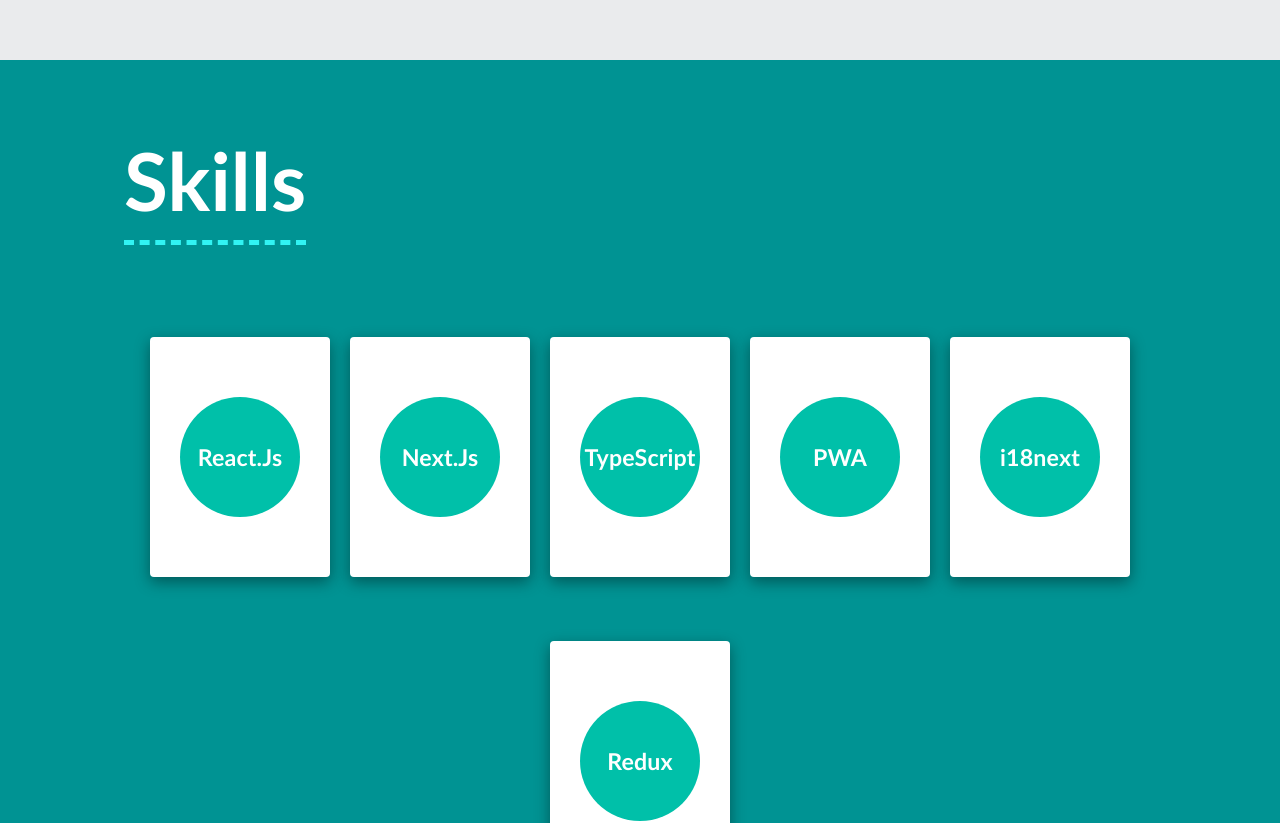
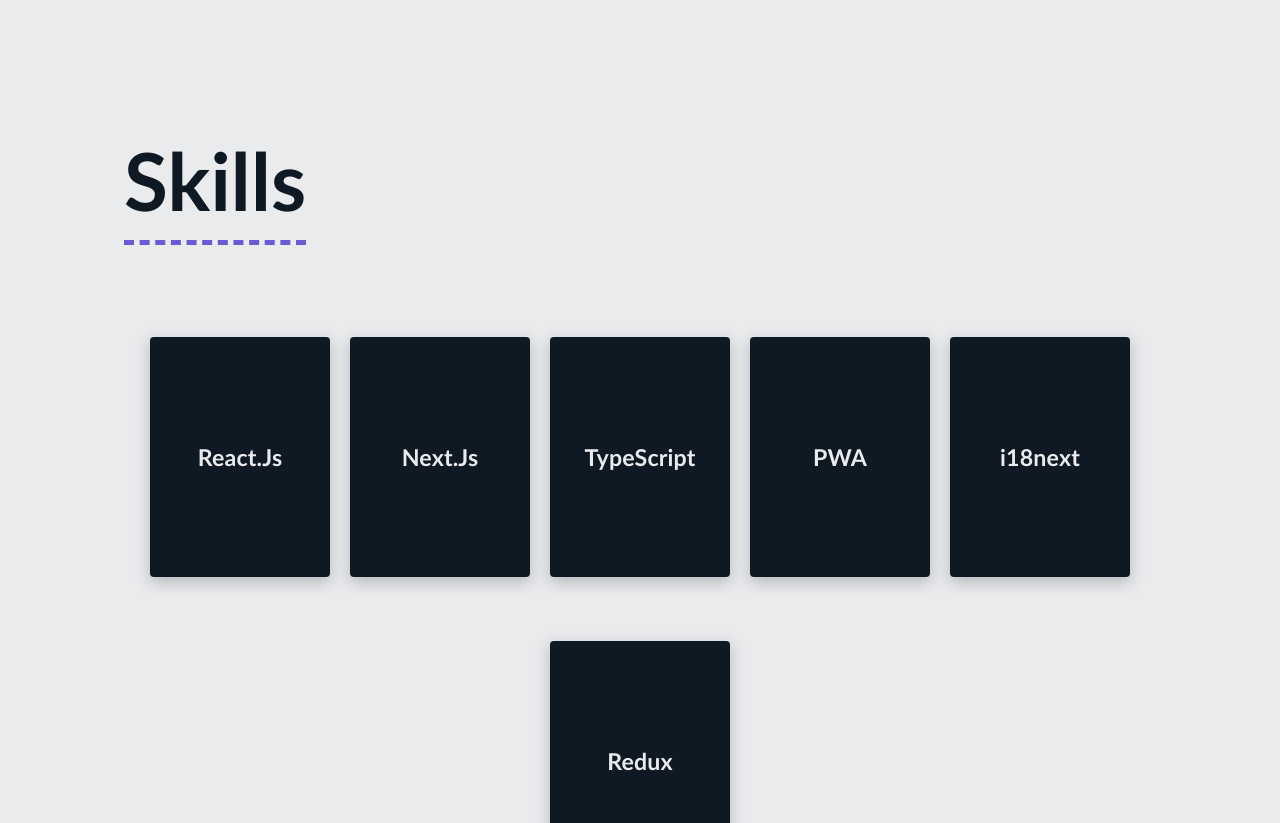
Before and after one commit to sina-olfati/sina-olfati-site, a React (Create React App) app: page /sina-olfati-site/resume in a window 1280 px wide. Shown: the part 440-1263 px from the top of the page. Built offline with nearby package versions, Linux system fonts and the light colour scheme; a web font is replaced by a local one.

Commit message:
Resume: skills: dark mode almost completed

```diff
--- a/src/assets/theme/palette.tsx
+++ b/src/assets/theme/palette.tsx
@@ -74,7 +74,7 @@
               info: {
                 main: '#0F1924',
                 light: '#00000099',
-                lightest: '#0F192470',
+                lightest: '#0F192440',
                 dark: '#eaebed',
               },
             }
@@ -97,7 +97,7 @@
                 // main: '#cdcdcd',
                 main: '#dedede',
                 light: '#eaebed90',
-                lightest: '#eaebed70',
+                lightest: '#eaebed40',
                 dark: '#0F1924',
               },
             }),
--- a/src/components/resume/Describe.css
+++ b/src/components/resume/Describe.css
@@ -34,10 +34,11 @@
     color: var(--mui-palette-info-main);
 }
 
+
+
 /* file */
-
+/*
 .describe-container .file {
-    /* border: solid 1px green; */
     position: absolute;
     bottom: 20px;
     margin: 0 50px;
@@ -85,7 +86,6 @@
     color: rgba(0, 0, 0, 0.7);
     position: relative;
     top: 2px;
-    /* color: rgba(0, 0, 0, 0); */
     transition: 0.4s;
 }
 .describe-container .file p:lang(fa) {
@@ -94,7 +94,7 @@
 .describe-container .file a:hover p {
     margin: 0 5px;
     color: rgb(0, 0, 0);
-}
+} */
 
 @media only screen and (max-width: 860px) {
     .describe-container .describe {
@@ -115,7 +115,7 @@
     .describe-container .describe img {
         width: 100px;
     }
-    .describe-container .file {
+    /* .describe-container .file {
         margin: 0 10px;
     }
     .describe-container .file {
@@ -128,5 +128,5 @@
     }
     .describe-container .file p {
         font-size: 0.9rem;
-    }
+    } */
 }
--- a/src/components/resume/skills/Cards.css
+++ b/src/components/resume/skills/Cards.css
@@ -11,12 +11,12 @@
 }
 .card-body {
     align-items: center;
-    background-image: linear-gradient(0deg,
+    /* background-image: linear-gradient(0deg,
     #0b74cb 0%
     #0b74cb 50%
     #ffffff 50%
     #ffffff 100%
-    );
+    ); */
     display: flex;
     justify-content: center;
     min-height: 100vh;
@@ -33,9 +33,11 @@
 
 .cards-container .cards-card {
     align-items: center;
-    background-color: #ffffff;
+    /* background-color: #ffffff; */
+    background-color: var(--mui-palette-secondary-dark);
     border-radius: 4px;
-    box-shadow: 0 5px 15px rgba(0, 0, 0, 0.4);
+    /* box-shadow: 0 5px 15px rgba(0, 0, 0, 0.4); */
+    box-shadow: 0 5px 15px var(--mui-palette-info-lightest);
     cursor: pointer;
     display: flex;
     justify-content: center;
@@ -79,9 +81,10 @@
 
 .cards-container .cards-card h2 {
     position: absolute;
-    background-color: #00c0a9;
+    /* background-color: var(--mui-palette-primary-main); */
     border-radius: 50%;
-    color: #ffffff;
+    /* color: #ffffff; */
+    color: var(--mui-palette-info-dark);
     font-size: 1.45rem;
     text-align: center;
     transition: box-shadow 0.5s ease;
@@ -95,9 +98,10 @@
 .cards-container .cards-card:hover h2,
 .cards-container .cards-card:focus h2,
 .cards-container .cards-card:active h2 {
-    background-color: #ffffff;
-    box-shadow: 0 0 0 15px #00c0a9;
-    color: #00c0a9;
+    /* background-color: #ffffff; */
+    /* background-color: ; */
+    /* box-shadow: 0 0 0 15px var(--mui-palette-primary-main); */
+    color: var(--mui-palette-primary-main);
     transition: 0.5s;
 }
 
--- a/src/components/resume/skills/Skills.css
+++ b/src/components/resume/skills/Skills.css
@@ -1,5 +1,7 @@
 .skills-container {
-    background-color: #009393;
+    /* background-color: #009393; */
+    /* background-color: var(--mui-palette-primary-darkest); */
+    background-color: var(--mui-palette-secondary-main);
     display: flex;
     justify-content: center;
     align-items: center;
@@ -8,16 +10,17 @@
 }
 .skills-sub-container {
     width: 90%;
-    background-color: #009393;
+    /* background-color: ; */
 }
 
 .skills-sub-container h1 {
     width: fit-content;
-    color: white;
+    /* color: white; */
+    color: var(--mui-palette-info-main);
     font-weight: 600;
     font-size: 5rem;
     margin: 60px;
-    border-bottom: dashed #31f3f3 5px;
+    border-bottom: dashed var(--mui-palette-primary-main) 5px;
 }
 
 .skills-cards-container-desktop {
```
